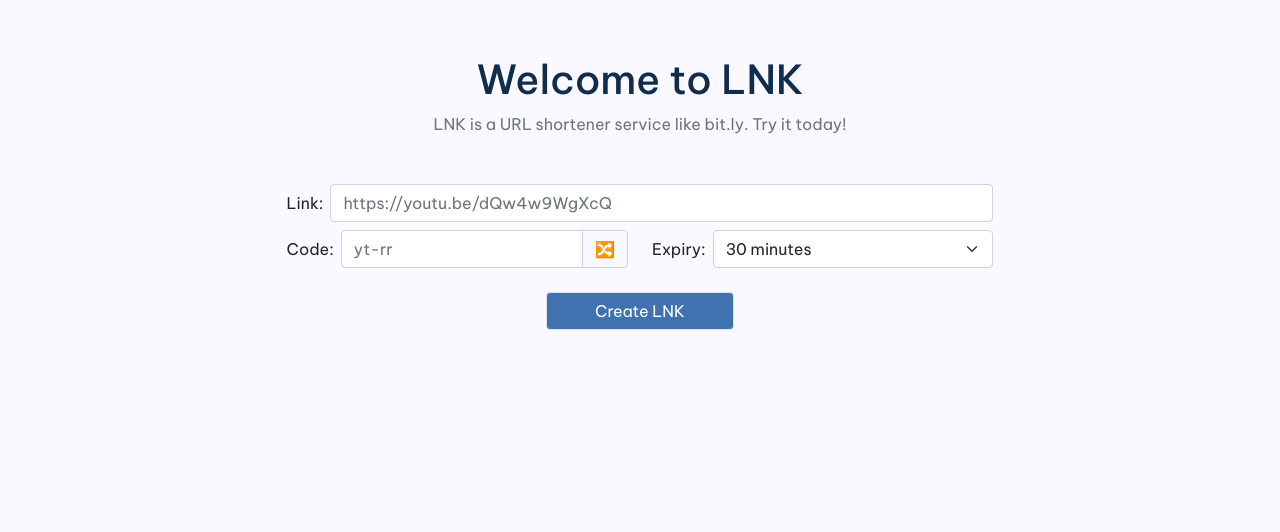
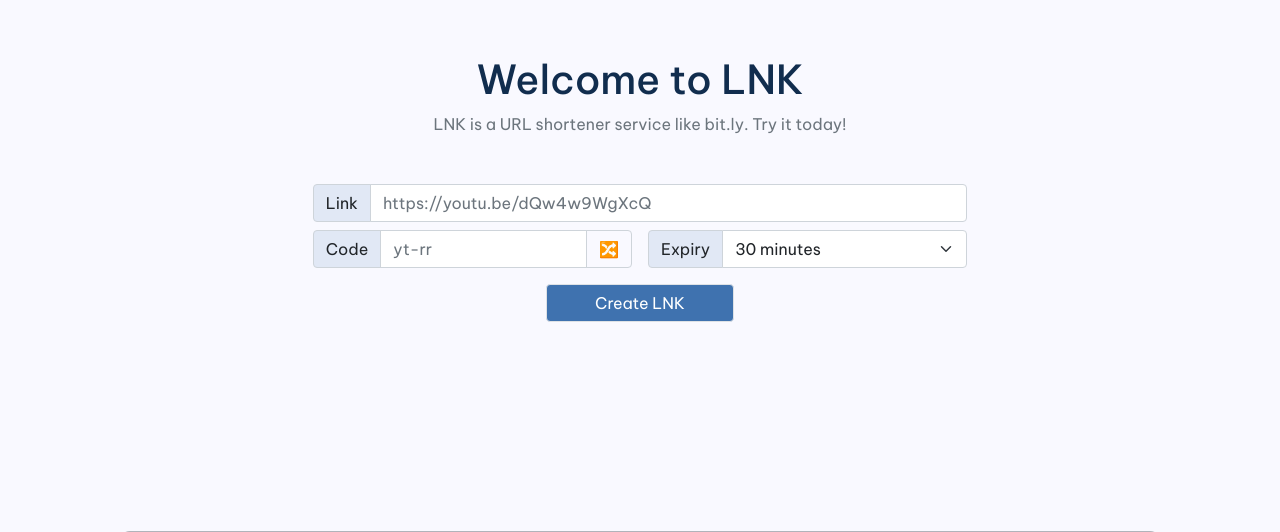
Before and after one commit to akhilsukh/lnker-py, a Flask app: page / in a window 1280 px wide. Shown: the part 57-589 px from the top of the page. Run offline with Flask 2, Linux system fonts and the light colour scheme; some libraries are stand-ins or nearby versions.

Commit message:
Fix up ui for main form

```diff
--- a/static/styles.css
+++ b/static/styles.css
@@ -16,7 +16,6 @@
 .primary-bg {
     background-color: #e1e8f5;
 }
-
 
 .primary-bg-light{
     background-color: #f9f9ff;
@@ -61,8 +60,8 @@
 }
 
 .form-box {
-    width: 70%;
-    min-width: 500px;
+    width: 65%;
+    min-width: 350px;
 }
 
 .outline-border {
--- a/templates/index.html
+++ b/templates/index.html
@@ -7,24 +7,26 @@
     </div>
 
     <div class="container my-5 form-box">
-        <form method="POST" class="form mx-auto">
+        <form method="POST" class="form-horizontal mx-auto col">
             {{ form.csrf_token }}
-            <div class="mb-2 input-group">
-                {{ form.link.label(class_='form-label pe-2 my-auto') }}
-                {{ form.link(class_='rounded-start form-control', placeholder='https://youtu.be/dQw4w9WgXcQ') }}
+            <div class="mb-2 row flex-wrap px-0">
+                <div class="col input-group">
+                    <span class="input-group-text primary-bg" id="inputGroup-link">Link</span>
+                    {{ form.link(class_='form-control', choices=[(12, 'a'), ('13', b)], placeholder='https://youtu.be/dQw4w9WgXcQ') }}
+                </div>
             </div>
-            <div class="mb-4 row">
-                <div class="col input-group">
-                    {{ form.code.label(class_='form-label pe-2 my-auto') }}
-                    {{ form.code(class_='rounded-start form-control', placeholder='yt-rr') }}
+            <div class="row flex-wrap">
+                <div class="col-md input-group mb-2 pe-md-2">
+                    <span class="input-group-text primary-bg" id="inputGroup-code">Code</span>
+                    {{ form.code(class_='form-control', placeholder='yt-rr') }}
                     <button class="btn btn-outline-secondary outline-border" type="button" id="button-addon2">🔀</button>
                 </div>
-                <div class="col input-group">
-                    {{ form.expire.label(class_='form-label pe-2 my-auto') }}
-                    {{ form.expire(class_='rounded-start form-select') }}
+                <div class="col-md input-group mb-2 ps-md-2">
+                    <span class="input-group-text primary-bg" id="inputGroup-expiry">Expiry</span>
+                    {{ form.expire(class_='form-select') }}
                 </div>
             </div>
-            <div class="text-center">
+            <div class="text-center mt-2">
                 <input class="btn primary-btn px-5 border" type="submit" value="Create LNK">
             </div>
         </form>
--- a/templates/layout.html
+++ b/templates/layout.html
@@ -3,6 +3,7 @@
 <head>
     <meta charset="UTF-8">
     <title>{{ title }}</title>
+    <meta name="viewport" content="width=device-width, initial-scale=1">
     <link rel="shortcut icon" href="{{ url_for('static', filename='favicon.ico') }}" type="image/x-icon">
     <link rel="icon" href="{{ url_for('static', filename='favicon.ico') }}" type="image/x-icon">
     <link rel="stylesheet" href="{{ url_for('static', filename='bootstrap.min.css') }}">
```
